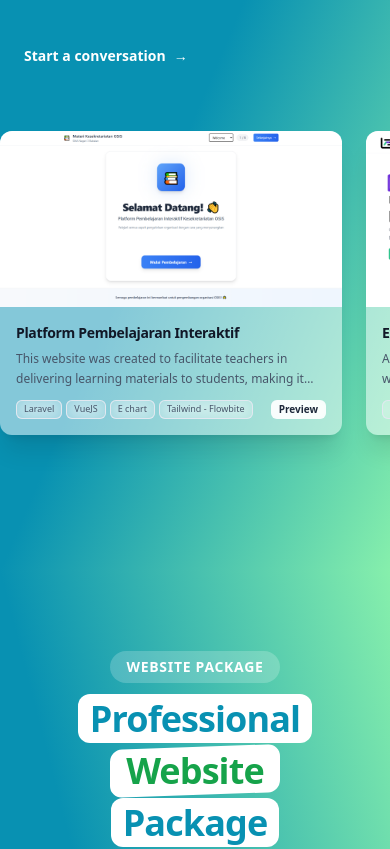
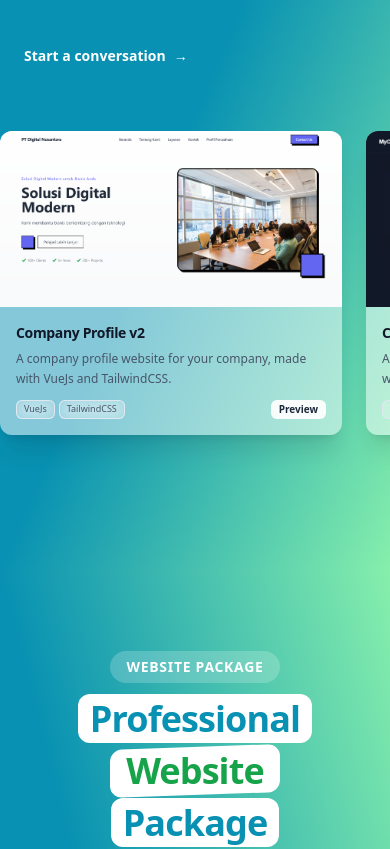
Before and after one commit to PrayudhaIbnu/PrayudhaIbnu, a Vue app: page / in a window 390 px wide. Shown: the part 3726-4575 px from the top of the page. Built offline with nearby package versions, Linux system fonts and the light colour scheme.

Commit message:
feat: hide phone number on ContactSection component, update projects data, and include new project assets

```diff
--- a/src/components/ContactSection.vue
+++ b/src/components/ContactSection.vue
@@ -184,11 +184,11 @@ const contactInfo = [
     value: "prayudhaibnu@gmail.com",
     icon: "M3 8l7.89 5.26a2 2 0 002.22 0L21 8M5 19h14a2 2 0 002-2V7a2 2 0 00-2-2H5a2 2 0 00-2 2v10a2 2 0 002 2z",
   },
-  {
-    label: "Call or WhatsApp",
-    value: "+62 857-7659-3191",
-    icon: "M12 18h.01M8 21h8a2 2 0 002-2V5a2 2 0 00-2-2H8a2 2 0 00-2 2v14a2 2 0 002 2z",
-  },
+  // {
+  //   label: "Call or WhatsApp",
+  //   value: "+62 857-7659-3191",
+  //   icon: "M12 18h.01M8 21h8a2 2 0 002-2V5a2 2 0 00-2-2H8a2 2 0 00-2 2v14a2 2 0 002 2z",
+  // },
   {
     label: "Location",
     value: "Bekasi, West Java, Indonesia",
--- a/src/data/projects.js
+++ b/src/data/projects.js
@@ -3,10 +3,30 @@ import expenseTracker from "../assets/image/project/expense-tracker.png";
 import onemart from "../assets/image/project/onemart.png";
 import yukNgaji from "../assets/image/project/yukngaji.png";
 import learningApp from "../assets/image/project/learning-app.png";
+import comproV1 from "../assets/image/project/compro-v1.png";
+import comproV2 from "../assets/image/project/compro-v2.png";
 
 export const projects = [
   {
-    title: "Platform Pembelajaran Interaktif",
+    title: "Company Profile v2",
+    description:
+      "A company profile website for your company, made with VueJs and TailwindCSS.",
+    image: comproV2,
+    tech: ["VueJs", "TailwindCSS"],
+    demo: "https://ipcompro-v2.netlify.app/",
+    github: "",
+  },
+  {
+    title: "Company Profile v1",
+    description:
+      "A company profile website for your company, made with VueJs and TailwindCSS.",
+    image: comproV1,
+    tech: ["VueJs", "TailwindCSS"],
+    demo: "https://ipcompro-v1.netlify.app/",
+    github: "",
+  },
+  {
+    title: "Learning Platform",
     description:
       "This website was created to facilitate teachers in delivering learning materials to students, making it easier to introduce technology and digitalization.",
     image: learningApp,
```
Also changed, not shown: src/assets/image/project/compro-v1.png (added), src/assets/image/project/compro-v2.png (added).
